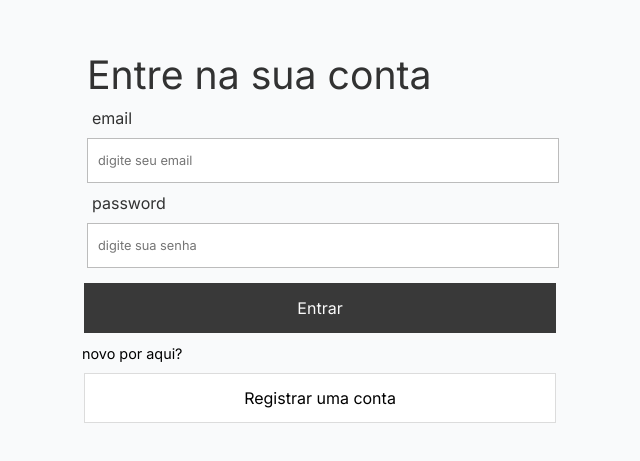
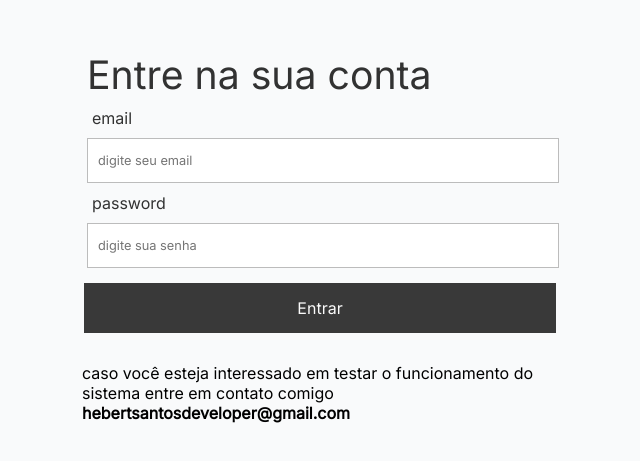
Before and after one commit to hebertsanto/ynex-web-app, a React (Vite) app: page /login in a window 1280 px wide. Shown: the part 117-578 px from the top of the page, without its empty margins (278-918 px from the left). Built offline with nearby package versions, Linux system fonts and the light colour scheme; a web font is replaced by a local one.

Commit message:
remove button create account and add message to use the system

```diff
--- a/src/pages/login/index.tsx
+++ b/src/pages/login/index.tsx
@@ -1,7 +1,7 @@
 import React, { useEffect } from 'react';
 import { Button, Form, HeaderForm, SubForm, ContainerForm } from './style';
 import { SubmitHandler, useForm } from 'react-hook-form';
-import { Link, useNavigate } from 'react-router-dom';
+import { useNavigate } from 'react-router-dom';
 import { Error } from '../../components/error';
 import { emailIsRequired, emailIsValid, passwordIsRequired, passwordLength } from '../../components/error/messages';
 import axios from 'axios';
@@ -39,7 +39,9 @@ export const LoginPage: React.FC = () => {
           localStorage.setItem('userToken', token);
           navigate('/user');
         })
-        .catch(err => console.error(err));
+        .catch(err => {
+          console.log(err);
+        });
 
     } catch (error) {
       console.log(error);
@@ -99,23 +101,13 @@ export const LoginPage: React.FC = () => {
             color="#fafafa">
             Entrar
           </Button>
-          <span
-            style={{
-              fontSize: '0.9rem'
-            }}
-          >novo por aqui?</span>
-          <Link to='/auth/register' style={{ display: 'inline' }}>
-            <Button
-              color="black"
-              type='submit'
-              border='1px solid gainsboro'
-              bgColor="#fff"
-              borderHover="1px solid black"
-              hover='#ffffff'
-            >
-              Registrar uma conta
-            </Button>
-          </Link>
+          <p>
+            caso você esteja interessado em testar o funcionamento do sistema
+            entre em contato comigo
+            <span>
+              <strong> hebertsantosdeveloper@gmail.com</strong>
+            </span>
+          </p>
         </SubForm>
       </Form>
     </ContainerForm>
--- a/src/pages/login/style.ts
+++ b/src/pages/login/style.ts
@@ -54,6 +54,9 @@ export const SubForm = styled.div`
     justify-content: center;
     width: 80vw;
  }
+ p{
+   margin-top: 20px;
+ }
 `;
 export const HeaderForm = styled.div`
  p{
```
